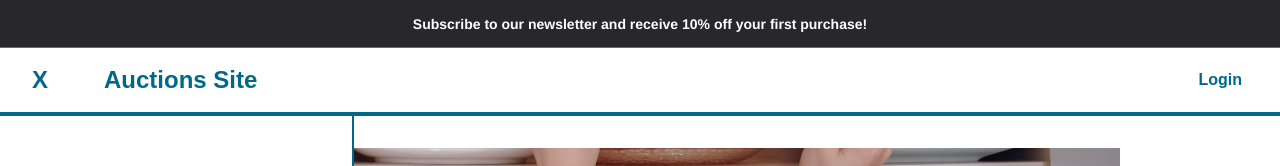
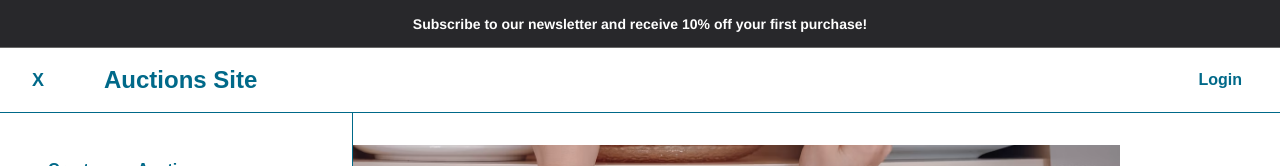
Before and after one commit to Erik8901/AuctionSite, a React (Vite) app in the folder Frontend/auctions-app/: page /auctions in a window 1280 px wide. Both pictures are taken after a click on the button "Menu". Shown: the top 166 px of the page. Built offline with nearby package versions, Linux system fonts and the light colour scheme; no server answers.

Commit message:
minor_css_fix

```diff
--- a/Frontend/auctions-app/src/components/Header/Header.css
+++ b/Frontend/auctions-app/src/components/Header/Header.css
@@ -6,7 +6,7 @@
 	flex-direction: row;
 	justify-content: space-between;
 	padding: 0px 2rem 0 2rem;
-	border-bottom: 4px solid #006989;
+	border-bottom: 1px solid #006989;
 	align-items: center;
 }
 
@@ -51,7 +51,7 @@
 	display: block;
 	color: #006989;
 	font-weight: 900;
-	font-size: 24px;
+	font-size: 18px;
 }
 
 .hamburger .closeX {
--- a/Frontend/auctions-app/src/components/MainMenu/MainMenu.css
+++ b/Frontend/auctions-app/src/components/MainMenu/MainMenu.css
@@ -5,11 +5,10 @@
     background: #fff;
     /* IMPORTANT so it doesn't look transparent */
     left: 0px;
-    top: 107%;
+    top: 102%;
     width: 20%;
-
     height: 100vh;
-    border-right: 2px solid #006989;
+    border-right: 1px solid #006989;
     padding: 3rem;
 }
 
--- a/Frontend/auctions-app/src/components/MainMenu/MainMenu.tsx
+++ b/Frontend/auctions-app/src/components/MainMenu/MainMenu.tsx
@@ -18,17 +18,17 @@ function MainMenu() {
         (state: RootState) => state.user.isLoggedIn
     );
 
-    useEffect(() => {
-        if (isOpen) {
-            document.body.style.overflow = "hidden";
-        } else {
-            document.body.style.overflow = "";
-        }
+    // useEffect(() => {
+    //     if (isOpen) {
+    //         document.body.style.overflow = "hidden";
+    //     } else {
+    //         document.body.style.overflow = "";
+    //     }
 
-        return () => {
-            document.body.style.overflow = "";
-        };
-    }, [isOpen]);
+    //     return () => {
+    //         document.body.style.overflow = "";
+    //     };
+    // }, [isOpen]);
 
 
     function toAddNewAuction() {
```
